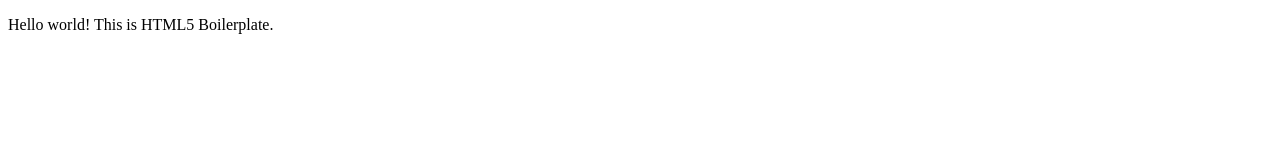
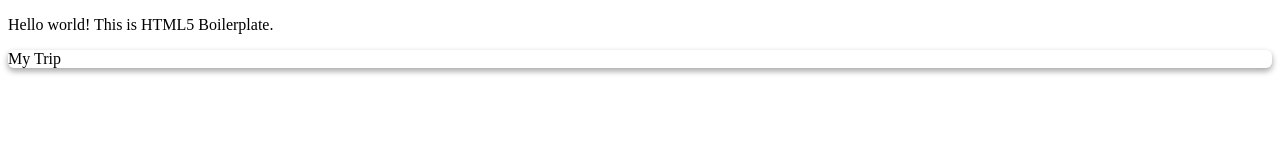
Before and after one commit to SteveJMoran/park_weather, a plain HTML site: page index.html in a window 1280 px wide. Drawn offline with nearby package versions, Linux system fonts and the light colour scheme; no server answers.

Commit message:
adds first style sheets

```diff
--- a/index.html
+++ b/index.html
@@ -8,6 +8,7 @@
         <meta name="viewport" content="width=device-width, initial-scale=1">
 
         <link rel="apple-touch-icon" href="apple-touch-icon.png">
+        <link rel="stylesheet" type="text/css" href="styles.css">
         <script
           src="https://code.jquery.com/jquery-1.12.4.min.js"
           integrity="sha256-ZosEbRLbNQzLpnKIkEdrPv7lOy9C27hHQ+Xp8a4MxAQ="
@@ -17,6 +18,9 @@
 
         <!-- Add your site or application content here -->
         <p>Hello world! This is HTML5 Boilerplate.</p>
+        <section  class="trip-card">
+            My Trip
+        </section>
         <script src="api.js" type="text/javascript"></script>
     </body>
 </html>
--- /dev/null
+++ b/scss/_variables.scss
@@ -0,0 +1 @@
+$box-shadow-base : 0 3px 6px rgba(0,0,0,0.16), 0 3px 6px rgba(0,0,0,0.23);
--- /dev/null
+++ b/scss/styles.scss
@@ -0,0 +1,6 @@
+@import "_variables";
+
+.trip-card {
+	border-radius: 6px;
+	box-shadow: $box-shadow-base;
+}
```
Also changed, not shown: styles.css, styles.scss (deleted), 1 other file.
